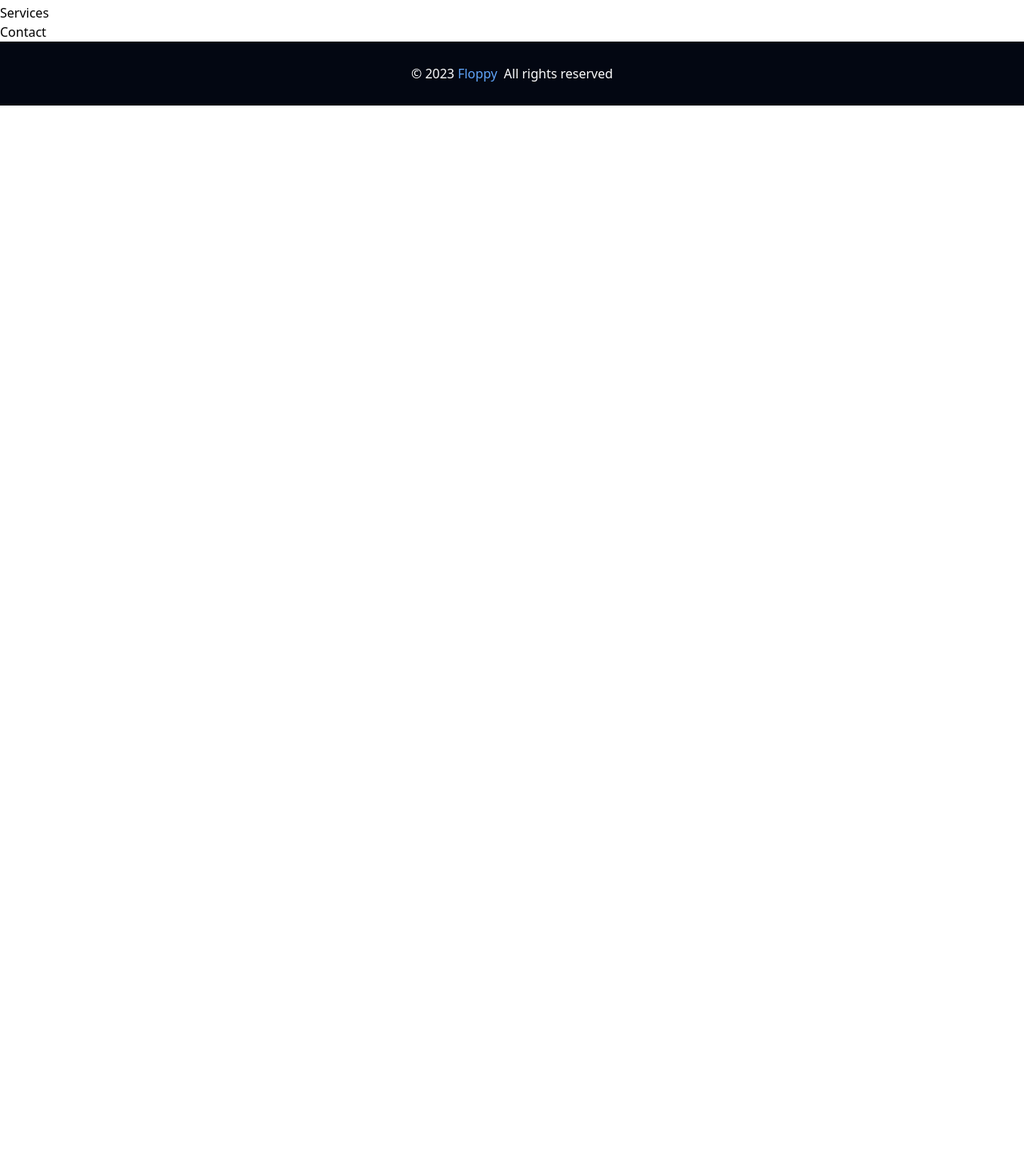
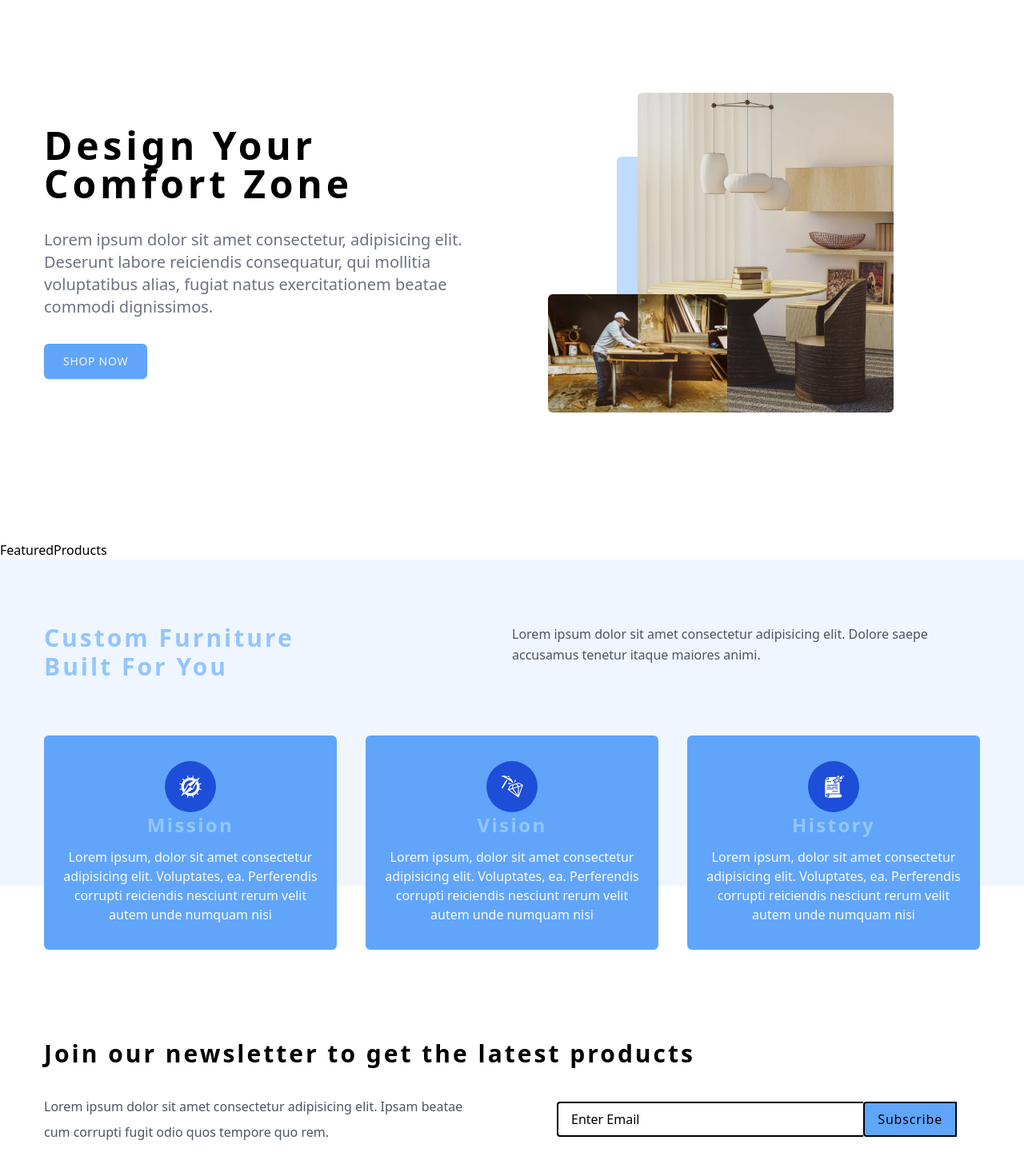
Before and after one commit to peternelson22/floppy, a React (Vite) app: page / in a window 1280 px wide. Shown: the part 124-1590 px from the top of the page at 80% size. Before the commit the page ends 800 px from the top, so only its background shows below. Built offline with nearby package versions, Linux system fonts and the light colour scheme.

Commit message:
worked on home page

```diff
--- a/src/components/CartButtons.jsx
+++ b/src/components/CartButtons.jsx
@@ -6,13 +6,13 @@ const CartButtons = () => {
   const { closeSidebar } = useProductsContext();
 
   return (
-    <div className='grid grid-cols-2 items-center w-[225px]'>
+    <div className='grid grid-cols-[1fr_1fr] items-center w-[225px]'>
       <Link
         to='/cart'
         onClick={closeSidebar}
         className='text-gray-500 text-base tracking-wide flex items-center font-mono font-medium'
       >
-        Cart{' '}
+        Cart
         <span className='flex items-center relative'>
           <FaShoppingCart className='h-6 ml-1' />
           <span className='absolute -top-[10px] -right-4 bg-blue-300 w-4 h-4 flex items-center justify-center rounded-full text-xs text-white p-3'>
@@ -23,7 +23,7 @@ const CartButtons = () => {
       <button
         type='button'
         // onClick={closeSidebar}
-        className='flex items-center justify-center p-[2px] bg-blue-400 shadow hover:shadow-md rounded-xl border-transparent text-base cursor-pointer tracking-tight text-gray-50 font-mono font-medium'
+        className='flex items-center justify-center p-[1px] bg-blue-400 shadow hover:shadow-md rounded-xl border-transparent text-base cursor-pointer tracking-tight text-gray-50 font-mono font-medium'
       >
         Login
         <FaUserPlus className='ml-1' />
--- a/src/components/Contact.jsx
+++ b/src/components/Contact.jsx
@@ -1,4 +1,36 @@
 const Contact = () => {
-  return <div>Contact</div>;
+  return (
+    <section className='py-20 px-0 lb:py-48 lb:px-0'>
+      <div className='global-section-center'>
+        <h3 className='normal-case global-h3'>
+          Join our newsletter to get the latest products
+        </h3>
+        <div className='tb:grid tb:grid-cols-[1fr_1fr] tb:items-center tb:gap-28 tb:mt-8'>
+          <p className='leading-loose max-w-[45em] text-gray-600 mb-8 tb:mb-0'>
+            Lorem ipsum dolor sit amet consectetur adipisicing elit. Ipsam
+            beatae cum corrupti fugit odio quos tempore quo rem.
+          </p>
+          <form
+            action='https://formspree.io/f/xaygebdp'
+            method='POST'
+            className='w-[90vw] max-w-[500px] grid grid-cols-[1fr_auto]'
+          >
+            <input
+              name='_replyto'
+              type='email'
+              placeholder='enter email'
+              className='text-base py-2 px-4 border-2 border-black border-solid border-r-0 text-gray-500 rounded-l placeholder:capitalize placeholder:text-black'
+            />
+            <button
+              type='submit'
+              className='text-base py-2 px-4 border-2 border-black border-solid rounded-l bg-blue-400 capitalize tracking-wider cursor-pointer global-transition text-black hover:text-white'
+            >
+              subscribe
+            </button>
+          </form>
+        </div>
+      </div>
+    </section>
+  );
 };
 export default Contact;
--- a/src/components/Footer.jsx
+++ b/src/components/Footer.jsx
@@ -1,6 +1,6 @@
 const Footer = () => {
   return (
-    <footer className='h-20 flex flex-col md:flex-row justify-center items-center bg-gray-950 text-center'>
+    <footer className='h-20 flex flex-col tb:flex-row justify-center items-center bg-gray-950 text-center'>
       <h5 className='footer-heading5'>
         &copy; {new Date().getFullYear()}
         <span className='text-blue-400'> Floppy </span>
--- a/src/components/Hero.jsx
+++ b/src/components/Hero.jsx
@@ -1,4 +1,36 @@
+import { Link } from 'react-router-dom';
+import hero1 from '../assets/images/hero-bcg.jpeg';
+import hero2 from '../assets/images/hero-bcg-2.jpeg';
+
 const Hero = () => {
-  return <div>Hero</div>;
+  return (
+    <section className='global-section-center min-h-[60vh] grid place-items-center tb:h-[calc(100vh-5rem)] md:grid-cols-[1fr_1fr] tb:gap-24'>
+      <article>
+        <h1 className='global-h1 md:mb-8'>
+          design your <br /> comfort zone
+        </h1>
+        <p className='leading-loose max-w-[45em] mb-8 tb:text-xl text-gray-500 text-base'>
+          Lorem ipsum dolor sit amet consectetur, adipisicing elit. Deserunt
+          labore reiciendis consequatur, qui mollitia voluptatibus alias, fugiat
+          natus exercitationem beatae commodi dignissimos.
+        </p>
+        <Link to='products' className='btn tb:px-6 tb:py-3'>
+          shop now
+        </Link>
+      </article>
+      <article className='hidden tb:block tb:relative tb:before:absolute tb:before:w-[10%] tb:before:h-[80%] tb:before:bg-blue-200 tb:before:bottom-[0%] tb:before:-left-[8%] tb:before:rounded-md'>
+        <img
+          src={hero1}
+          alt='nice table'
+          className='md:w-full tb:h-[400px] tb:relative tb:rounded-md tb:object-cover tb:block'
+        />
+        <img
+          src={hero2}
+          alt='person walking'
+          className='md:absolute tb:bottom-0 md:left-0 tb:w-56 tb:-translate-x-1/2 tb:rounded-md'
+        />
+      </article>
+    </section>
+  );
 };
 export default Hero;
--- a/src/components/Services.jsx
+++ b/src/components/Services.jsx
@@ -1,4 +1,37 @@
+import { services } from '../utils/constants';
+
 const Services = () => {
-  return <div>Services</div>;
+  return (
+    <section className='py-10 px-0 bg-blue-50 lb:p-0'>
+      <div className='global-section-center lg:translate-y-20'>
+        <article className='mb-8 tb:grid tb:grid-cols-[1fr_1fr]'>
+          <h3 className='text-blue-300 global-h3'>
+            custom furniture <br /> built for you
+          </h3>
+          <p className='tb-0 leading-relaxed text-gray-600'>
+            Lorem ipsum dolor sit amet consectetur adipisicing elit. Dolore
+            saepe accusamus tenetur itaque maiores animi.
+          </p>
+        </article>
+        <div className='mt-14 grid gap-9 sm:grid-cols-fluid'>
+          {services.map((service) => {
+            const { id, icon, title, text } = service;
+            return (
+              <article
+                key={id}
+                className='bg-blue-400 text-center py-8 px-6 rounded-md'
+              >
+                <span className='w-[4rem] h-[4rem] grid mx-auto my-0 place-items-center tb-4 rounded-full bg-blue-700 text-white text-3xl'>
+                  {icon}
+                </span>
+                <h4 className='global-h4 text-blue-300'>{title}</h4>
+                <p className='text-gray-50'>{text}</p>
+              </article>
+            );
+          })}
+        </div>
+      </div>
+    </section>
+  );
 };
 export default Services;
--- a/src/index.css
+++ b/src/index.css
@@ -16,25 +16,25 @@
     @apply py-16 px-0;
   }
   .global-section-center {
-    @apply w-[90vw] mx-auto my-0 max-w-[1170px] md:w-[95vw];
+    @apply w-[90vw] mx-auto my-0 max-w-[1170px] tb:w-[95vw];
   }
   .global-h1 {
-    @apply leading-tight capitalize tracking-widest mb-3 text-4xl md:text-5xl;
+    @apply leading-tight capitalize tracking-widest mb-3 text-4xl tb:text-5xl font-semibold;
   }
   .global-h2 {
-    @apply leading-tight capitalize tracking-widest mb-3 text-3xl md:text-4xl;
+    @apply leading-tight capitalize tracking-widest mb-3 text-3xl tb:text-4xl font-semibold;
   }
   .global-h3 {
-    @apply leading-tight capitalize tracking-widest mb-3 text-2xl md:text-3xl;
+    @apply leading-tight capitalize tracking-widest mb-3 text-2xl tb:text-3xl font-semibold;
   }
   .global-h4 {
-    @apply leading-tight capitalize tracking-widest mb-3 text-xl md:text-2xl;
+    @apply leading-tight capitalize tracking-widest mb-3 text-xl tb:text-2xl font-semibold;
   }
   .global-h5 {
-    @apply leading-tight capitalize tracking-widest mb-3 text-lg md:text-xl;
+    @apply leading-tight capitalize tracking-widest mb-3 text-lg tb:text-xl font-semibold;
   }
   .global-h6 {
-    @apply leading-tight capitalize tracking-widest mb-3 text-base md:text-lg;
+    @apply leading-tight capitalize tracking-widest mb-3 text-base tb:text-lg font-semibold;
   }
   .global-p {
     @apply mb-5 text-gray-500;
--- a/src/pages/about.jsx
+++ b/src/pages/about.jsx
@@ -3,7 +3,7 @@ import aboutImg from '../assets/images/hero-bcg.jpeg';
 
 const About = () => {
   return (
-    <main className=''>
+    <main>
       <PageHero title='about' />
       <section className='grid md:grid-cols-2 gap-16 page global-section global-section-center'>
         <img
--- a/src/utils/constants.js
+++ /dev/null
@@ -1,42 +0,0 @@
-import { GiCompass, GiDiamondHard, GiStabbedNote } from 'react-icons/gi';
-export const links = [
-  {
-    id: 1,
-    text: 'home',
-    url: '/',
-  },
-  {
-    id: 2,
-    text: 'about',
-    url: '/about',
-  },
-  {
-    id: 3,
-    text: 'products',
-    url: '/products',
-  },
-];
-// export const services = [
-//   {
-//     id: 1,
-//     icon: <GiCompass />,
-//     title: 'mission',
-//     text: 'Lorem ipsum, dolor sit amet consectetur adipisicing elit. Voluptates, ea. Perferendis corrupti reiciendis nesciunt rerum velit autem unde numquam nisi',
-//   },
-//   {
-//     id: 2,
-//     icon: <GiDiamondHard />,
-//     title: 'vision',
-//     text: 'Lorem ipsum, dolor sit amet consectetur adipisicing elit. Voluptates, ea. Perferendis corrupti reiciendis nesciunt rerum velit autem unde numquam nisi',
-//   },
-//   {
-//     id: 3,
-//     icon: <GiStabbedNote />,
-//     title: 'history',
-//     text: 'Lorem ipsum, dolor sit amet consectetur adipisicing elit. Voluptates, ea. Perferendis corrupti reiciendis nesciunt rerum velit autem unde numquam nisi',
-//   },
-// ];
-
-export const products_url = 'https://course-api.com/react-store-products';
-
-export const single_product_url = `https://course-api.com/react-store-single-product?id=`;
--- /dev/null
+++ b/src/utils/constants.jsx
@@ -0,0 +1,42 @@
+import { GiCompass, GiDiamondHard, GiStabbedNote } from 'react-icons/gi';
+export const links = [
+  {
+    id: 1,
+    text: 'home',
+    url: '/',
+  },
+  {
+    id: 2,
+    text: 'about',
+    url: '/about',
+  },
+  {
+    id: 3,
+    text: 'products',
+    url: '/products',
+  },
+];
+export const services = [
+  {
+    id: 1,
+    icon: <GiCompass />,
+    title: 'mission',
+    text: 'Lorem ipsum, dolor sit amet consectetur adipisicing elit. Voluptates, ea. Perferendis corrupti reiciendis nesciunt rerum velit autem unde numquam nisi',
+  },
+  {
+    id: 2,
+    icon: <GiDiamondHard />,
+    title: 'vision',
+    text: 'Lorem ipsum, dolor sit amet consectetur adipisicing elit. Voluptates, ea. Perferendis corrupti reiciendis nesciunt rerum velit autem unde numquam nisi',
+  },
+  {
+    id: 3,
+    icon: <GiStabbedNote />,
+    title: 'history',
+    text: 'Lorem ipsum, dolor sit amet consectetur adipisicing elit. Voluptates, ea. Perferendis corrupti reiciendis nesciunt rerum velit autem unde numquam nisi',
+  },
+];
+
+export const products_url = 'https://course-api.com/react-store-products';
+
+export const single_product_url = `https://course-api.com/react-store-single-product?id=`;
--- a/tailwind.config.js
+++ b/tailwind.config.js
@@ -2,7 +2,15 @@
 export default {
   content: ['./index.html', './src/**/*.{js,ts,jsx,tsx}'],
   theme: {
-    extend: {},
+    extend: {
+      gridTemplateColumns: {
+        fluid: 'repeat(auto-fit, minmax(360px, 1fr))',
+      },
+      screens: {
+        tb: '994px',
+        lb: '1280px',
+      },
+    },
   },
   plugins: [],
 };
```
Also changed, not shown: src/components/Navbar.jsx (+4 -4 lines), src/assets/images/hero-bcg-2.jpeg (added).
